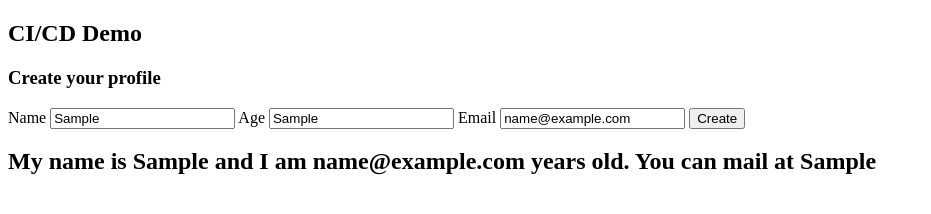
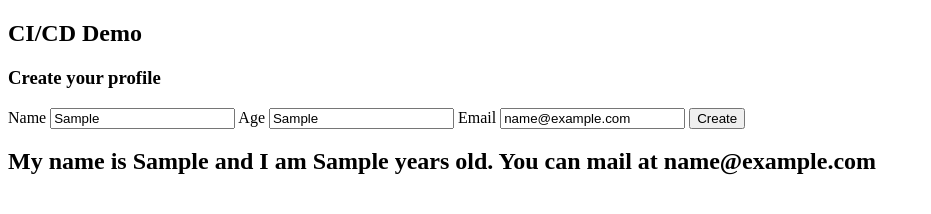
Before and after one commit to akasht5/ci-cd-with-vercel, a website built with webpack: page src/index.html in a window 1280 px wide. Both pictures are taken after typing "Sample", "Sample", "name@example.com" into the empty fields and a click on the button "Create". Shown: the whole page, without its empty margins (0-931 px from the left). Built offline with nearby package versions, Linux system fonts and the light colour scheme.

Commit message:
fix the output and add title to website

```diff
--- a/src/index.html
+++ b/src/index.html
@@ -4,7 +4,7 @@
     <meta charset="UTF-8">
     <meta http-equiv="X-UA-Compatible" content="IE=edge">
     <meta name="viewport" content="width=device-width, initial-scale=1.0">
-    <title>Document</title>
+    <title>CI/CD Demo</title>
 </head>
 <body>
     <h2>CI/CD Demo</h2>
--- a/src/index.js
+++ b/src/index.js
@@ -7,6 +7,6 @@ const submitBtn = document.querySelector('#submit');
 const targetDiv = document.querySelector('#result');
 
 submitBtn.addEventListener('click', () => {
-  const results = profile(name.value, age.value, email.value);
+  const results = profile(name.value, email.value, age.value);
   targetDiv.innerHTML = results;
 });
```
